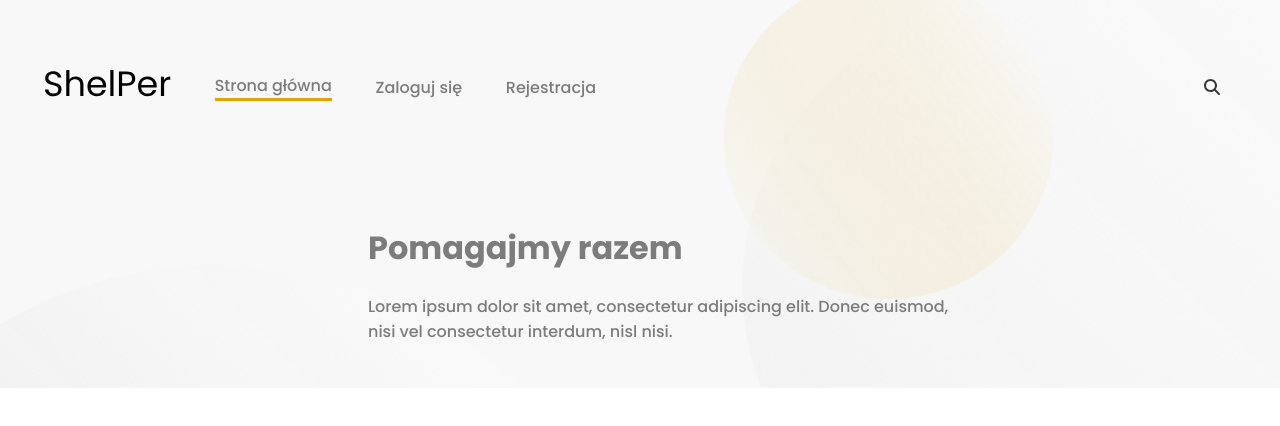
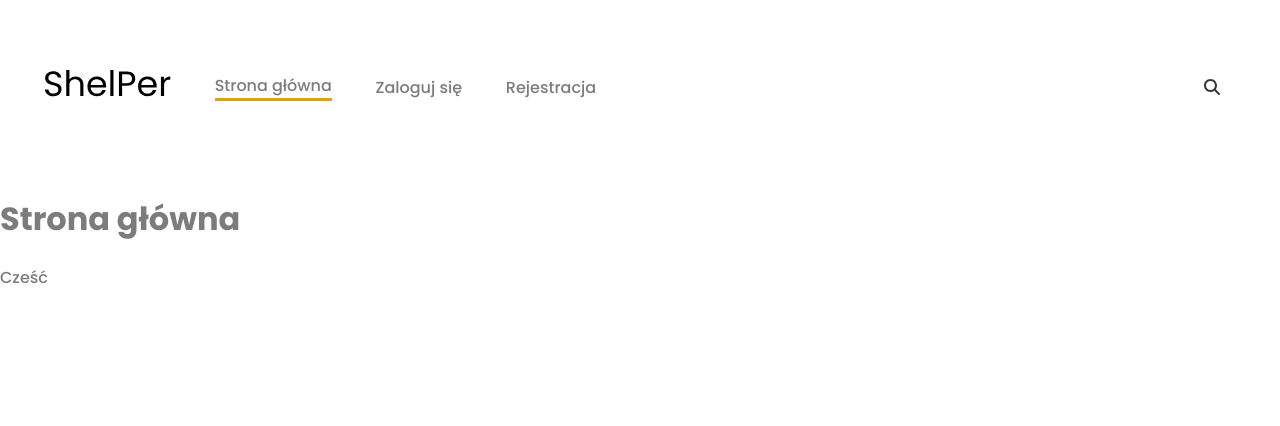
Before and after one commit to PioterN/Shelper, a Vue app in the folder client/: page / in a window 1280 px wide. Shown: the top 426 px of the page. Built offline with nearby package versions, Linux system fonts and the light colour scheme.

Commit message:
Delete home page

```diff
--- a/client/src/components/views/Home.vue
+++ b/client/src/components/views/Home.vue
@@ -1,110 +1,9 @@
 <template>
-  <div class="home-page">
-    <NavBar />
-    <div class="home-page-content">
-      <div class="text-container">
-         <!-- TODO Przycisk do szukania-->
-        <div class="text-button">
-          <h1>Pomagajmy razem</h1>
-          <p>
-            Lorem ipsum dolor sit amet, consectetur adipiscing elit. Donec
-            euismod, nisi vel consectetur interdum, nisl nisi.
-          </p>
-          <!-- TODO Przycisk do logowania-->
-        </div>
-      </div>
-      <!-- <div class="home-dog-container">
-        <img
-          class="home-dog-image"
-          src="../../img/background-index.png"
-          alt=""
-        />
-      </div> -->
-    </div>
-  </div>
+  <NavBar />
+  <h1>Strona główna</h1>
+  <p>Cześć</p>
 </template>
 
 <script setup>
 import NavBar from "../NavBar.vue";
 </script>
-
-<style scoped>
-.home-page {
-  display: flex;
-  flex-direction: column;
-  height: 100%;
-  width: 100%;
-  background-color: #f8f8f8;
-  background-image: url("../../img/start_page_background.png");
-  background-size: cover;
-}
-
-.home-page-content {
-  display: flex;
-  height: 85%;
-}
-
-.text-container {
-  display: flex;
-  flex-direction: column;
-  justify-content: space-evenly;
-  height: 70%;
-  align-items: center;
-  width: 100%;
-  flex: 1 1;
-  padding: 1em;
-  margin: 1%;
-}
-
-.home-dog-container {
-  display: flex;
-  height: 100%;
-  align-items: inherit;
-  justify-content: space-between;
-  flex: 1;
-}
-
-.dog-container > img {
-  width: 70%;
-  height: 70%;
-}
-
-input {
-  width: 100%;
-  background: transparent;
-  border: none;
-  outline: none;
-}
-
-input,
-input::placeholder {
-  font: bold 16px sans-serif;
-}
-
-.log-sign-button {
-  display: flex;
-  border-radius: 36px;
-  background-color: #e2a300;
-  border: none;
-  color: #ffffff;
-  font-size: 16px;
-  height: 51px;
-  font-weight: bold;
-  width: 100%;
-  transition: all 0.5s;
-  cursor: pointer;
-  text-decoration: none;
-  justify-content: center;
-  align-items: center;
-  max-width: 420px;
-}
-
-.home-dog-image {
-  height: 100%;
-}
-
-.text-button {
-  max-width: 592px;
-  margin-left: 3em;
-}
-</style>
```
